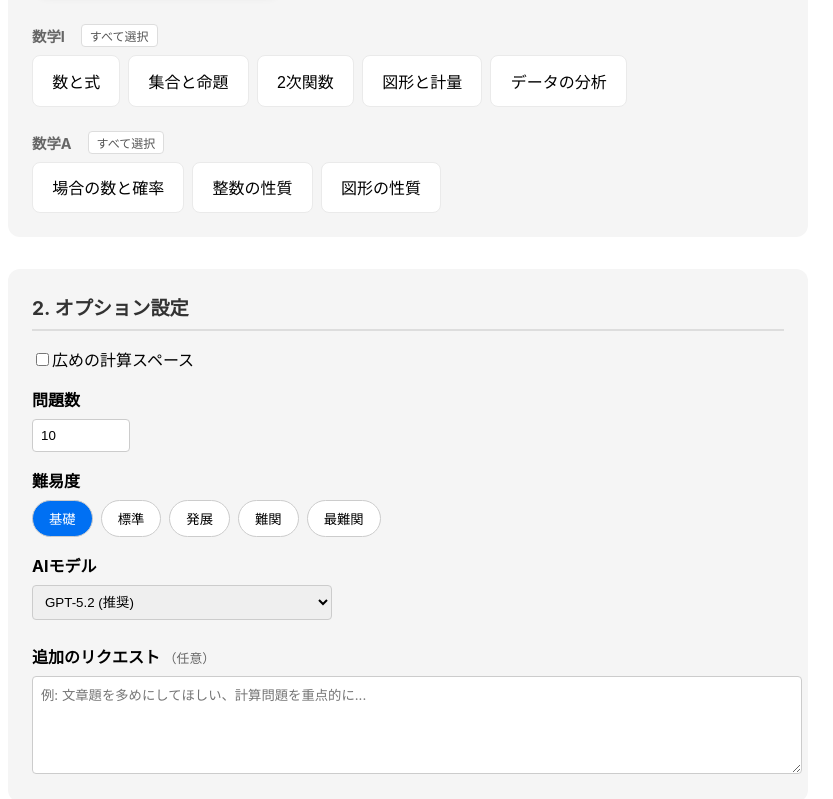
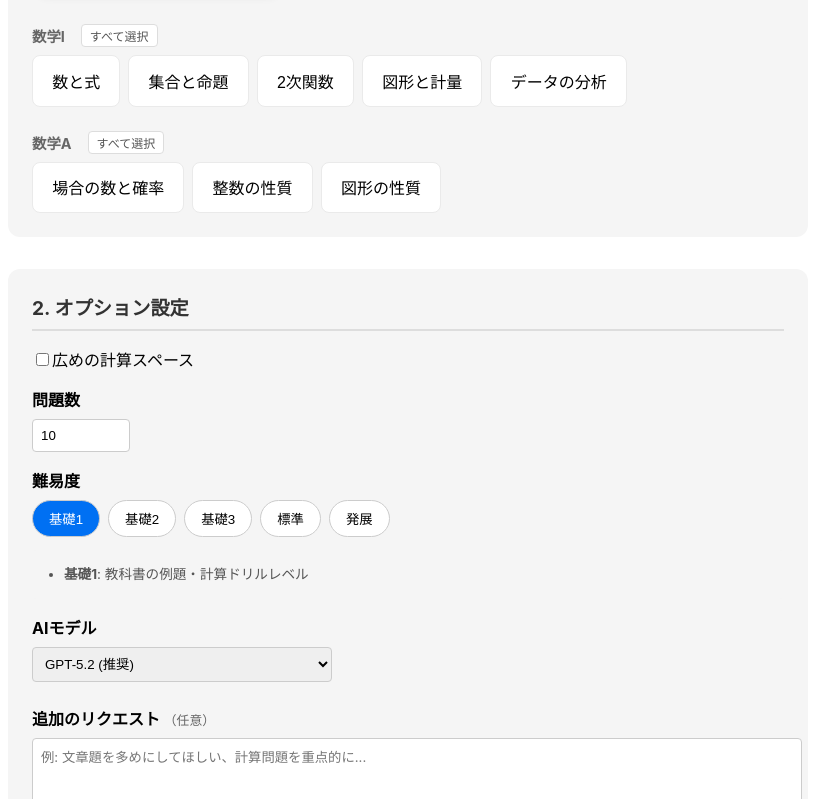
Before and after one commit to TatsuruHisanaga/math-app, a Next.js app: page / in a window 1280 px wide. Shown: the part 393-1192 px from the top of the page, without its empty margins (232-1065 px from the left). Built offline with nearby package versions, Linux system fonts and the light colour scheme.

Commit message:
feat: 難易度を詳細化。基礎レベルを3段階に分割

```diff
--- a/src/lib/ai/client.ts
+++ b/src/lib/ai/client.ts
@@ -26,7 +26,13 @@ Output MUST be a valid JSON object strictly matching the schema.
 - 'stem_latex': The problem text in LaTeX. Use Japanese for text. IMPORTANT: All math expressions (e.g. equations, variables like x) MUST be wrapped in $...$ (inline math) or $$...$$ (display math). DO NOT include the answer in this field.
 - 'answer_latex': The descriptive answer in LaTeX. Include intermediate steps/derivations. Example: "$(x+1)(x+2) = 0 \\rightarrow x = -1, -2$". Wrappers $...$ required. Do NOT include "Answer:" prefix.
 - 'explanation_latex': Detailed explanation. Wrap all math in $...$.
-- 'difficulty': One of L1, L2, L3.
+- 'difficulty': One of L1, L2, L3, L4, L5. (L1=基礎1, L2=基礎2, L3=基礎3, L4=標準, L5=発展)
+Difficulty Levels:
+L1: 基礎1 (Introductory/Drill)
+L2: 基礎2 (Textbook Standard)
+L3: 基礎3 (Textbook Application)
+L4: 標準 (Entrance Exam Standard)
+L5: 発展 (Advanced/Difficult)
 `;
 
     const userPrompt = `Unit: ${topic}
--- a/src/lib/ai/types.ts
+++ b/src/lib/ai/types.ts
@@ -1,4 +1,4 @@
-export type Difficulty = 'L1' | 'L2' | 'L3';
+export type Difficulty = 'L1' | 'L2' | 'L3' | 'L4' | 'L5';
 
 export interface AIProblemItem {
   stem_latex: string;
--- a/src/lib/verify/regenerate.ts
+++ b/src/lib/verify/regenerate.ts
@@ -43,8 +43,15 @@ Output MUST be a valid JSON object strictly matching the schema.
 - 'answer_latex': The descriptive answer in LaTeX. Include intermediate steps/derivations. Example: "$(x+1)(x+2) = 0 \\rightarrow x = -1, -2$". Wrappers $...$ required. Do NOT include "Answer:" prefix.
 - 'explanation_latex': Detailed explanation. Wrap all math in $...$.
 - 'point_review_latex': A summary of key formulas, theorems, and concepts used in this problem set, formatted as a LaTeX itemize environment (\\begin{itemize} ... \\end{itemize}). Each item should start with a bold topic name, e.g., \\item \\textbf{Topic}: Content. Japanese text with math in $...$.
-- 'difficulty': One of L1, L2, L3.
-- 'intent': A brief description of the generation intent in Japanese.
+- 'difficulty': One of L1, L2, L3, L4, L5.
+- 'intent': A brief description of the generation intent in Japanese. IMPORTANT: Wrap ALL math symbols (e.g. $n$, $P$, $C$, equations) in $...$ to ensure they render correctly. Do not use plain text for math. When mentioning difficulty, use Japanese terms: "基礎1" (L1), "基礎2" (L2), "基礎3" (L3), "標準" (L4), "発展" (L5).
+
+Difficulty Definitions:
+- L1 (基礎1): Introductory level. Definitions, formulas, simple calculation drills.
+- L2 (基礎2): Textbook standard level. Basic word problems, routine standard questions.
+- L3 (基礎3): Textbook application level. End-of-chapter problems, complex basic questions.
+- L4 (標準): Standard entrance exam level. Typical university exam problems.
+- L5 (発展): Advanced/Difficult entrance exam level. Complex application.
 `;
 
         let userPrompt = `Unit: ${topic}
@@ -188,7 +195,9 @@ Output MUST be a valid JSON object strictly matching the problem schema.
 - 'answer_latex': Answer in LaTeX. Wrap math in $...$.
 - 'explanation_latex': Detailed explanation. Wrap math in $...$.
 - 'difficulty': ${difficulty}
-- 'intent': Brief description of changes.
+- 'difficulty': ${difficulty}
+- 'difficulty': ${difficulty}
+- 'intent': Brief description of changes. IMPORTANT: Wrap ALL math symbols (e.g. $n$, $x^2$, $nCr$) in $...$. Use Japanese terms for difficulty: "基礎1" (L1), "基礎2" (L2), "基礎3" (L3), "標準" (L4), "発展" (L5).
 
 CRITICAL: When writing LaTeX inside JSON, you MUST double-escape backslashes.
 Example: Use "\\\\frac{1}{2}" instead of "\\frac{1}{2}".
--- a/src/pages/index.tsx
+++ b/src/pages/index.tsx
@@ -990,10 +990,35 @@ export default function Home() {
                             cursor: 'pointer'
                         }}
                      >
-                        {d === 'L1' ? '基礎' : d === 'L2' ? '標準' : d === 'L3' ? '発展' : d === 'L4' ? '難関' : '最難関'}
+                        {d === 'L1' ? '基礎1' : d === 'L2' ? '基礎2' : d === 'L3' ? '基礎3' : d === 'L4' ? '標準' : '発展'}
                      </button>
                  ))}
-             </div>
+              </div>
+
+              {/* Difficulty Descriptions */}
+              <div style={{ marginTop: '0.8rem', fontSize: '0.85rem', color: '#555', background: '#f5f5f5', padding: '0.8rem', borderRadius: '4px' }}>
+                  {difficulty.length === 0 ? (
+                      <span style={{ color: '#999' }}>難易度を選択してください</span>
+                  ) : (
+                      <ul style={{ margin: 0, paddingLeft: '1.2rem', listStyleType: 'disc' }}>
+                          {['L1', 'L2', 'L3', 'L4', 'L5'].filter(d => difficulty.includes(d)).map(d => {
+                              const labels: Record<string, string> = { 'L1': '基礎1', 'L2': '基礎2', 'L3': '基礎3', 'L4': '標準', 'L5': '発展' };
+                              const descs: Record<string, string> = {
+                                  'L1': '教科書の例題・計算ドリルレベル',
+                                  'L2': '教科書の標準問題レベル',
+                                  'L3': '教科書の章末応用問題レベル',
+                                  'L4': '一般入試標準レベル',
+                                  'L5': '難関大入試レベル'
+                              };
+                              return (
+                                  <li key={d} style={{ marginBottom: '0.2rem' }}>
+                                      <strong>{labels[d]}</strong>: {descs[d]}
+                                  </li>
+                              );
+                          })}
+                      </ul>
+                  )}
+              </div>
           </div>
 
            <div style={{ marginTop: '1rem' }}>
@@ -1219,6 +1244,32 @@ export default function Home() {
                       );
                   })}
               </div>
+
+              {/* Difficulty Descriptions */}
+              <div style={{ marginTop: '0.8rem', fontSize: '0.85rem', color: '#555', background: '#f5f5f5', padding: '0.8rem', borderRadius: '4px' }}>
+                  {difficulty.length === 0 ? (
+                      <span style={{ color: '#999' }}>難易度を選択してください</span>
+                  ) : (
+                      <ul style={{ margin: 0, paddingLeft: '1.2rem', listStyleType: 'disc' }}>
+                          {['L1', 'L2', 'L3', 'L4', 'L5'].filter(d => difficulty.includes(d)).map(d => {
+                              const labels: Record<string, string> = { 'L1': '基礎1', 'L2': '基礎2', 'L3': '基礎3', 'L4': '標準', 'L5': '発展' };
+                              const descs: Record<string, string> = {
+                                  'L1': '教科書の例題・計算ドリルレベル',
+                                  'L2': '教科書の標準問題レベル',
+                                  'L3': '教科書の章末応用問題レベル',
+                                  'L4': '一般入試標準レベル',
+                                  'L5': '難関大入試レベル'
+                              };
+                              return (
+                                  <li key={d} style={{ marginBottom: '0.2rem' }}>
+                                      <strong>{labels[d]}</strong>: {descs[d]}
+                                  </li>
+                              );
+                          })}
+                      </ul>
+                  )}
+             </div>
+
           </div>
       )}
 
```
